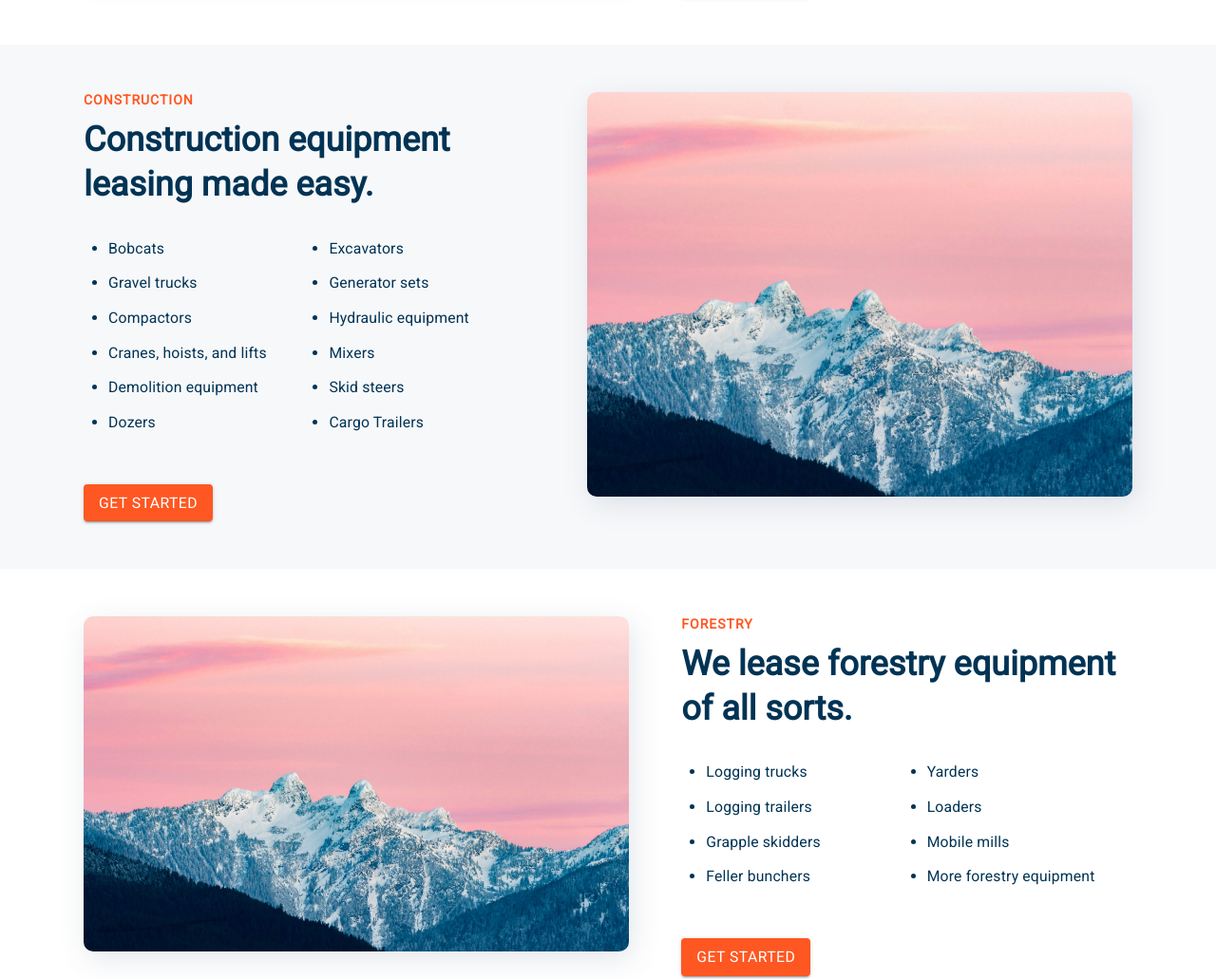
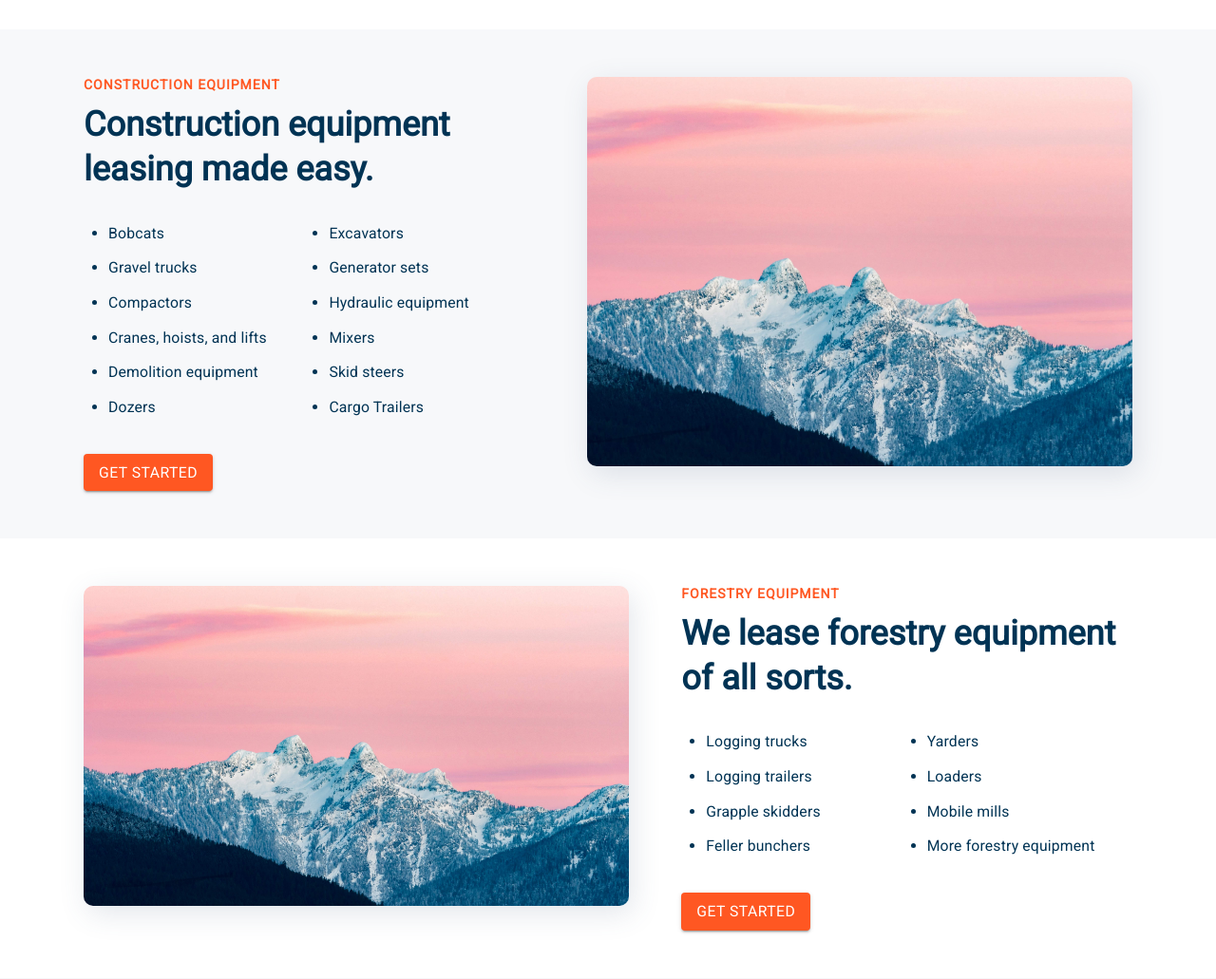
Before and after one commit to elina-codes/arbutus, a Gatsby site: page /industries-we-serve in a window 1280 px wide. Shown: the part 1241-2272 px from the top of the page at 95% size. Built offline with nearby package versions, Linux system fonts and the light colour scheme; Gatsby itself is replaced by a stand-in of ours.

Commit message:
IWS cleanup

```diff
--- a/src/components/section/styles.js
+++ b/src/components/section/styles.js
@@ -23,7 +23,7 @@ const styles = makeStyles(theme => ({
     maxWidth: 540,
   },
   buttonContainer: {
-    marginTop: theme.space.xl,
+    marginTop: theme.space.md,
   },
   center: {
     display: "flex",
--- a/src/pages/industries-we-serve-content.js
+++ b/src/pages/industries-we-serve-content.js
@@ -27,8 +27,9 @@ export const iwsContent = {
       ],
     },
     {
-      menuItem: "title",
-      title: "Construction",
+      menuItem: "altTitle",
+      altTitle: "Construction",
+      title: "Construction Equipment",
       subtitle: "Construction equipment leasing made easy.",
       image: {
         src: placeholderData.image,
@@ -51,8 +52,9 @@ export const iwsContent = {
       ],
     },
     {
-      menuItem: "title",
-      title: "Forestry",
+      menuItem: "altTitle",
+      altTitle: "Forestry",
+      title: "Forestry Equipment",
       subtitle: "We lease forestry equipment of all sorts.",
       image: {
         src: placeholderData.image,
@@ -71,8 +73,9 @@ export const iwsContent = {
       ],
     },
     {
-      menuItem: "title",
-      title: "Hospitality",
+      menuItem: "altTitle",
+      altTitle: "Hospitality",
+      title: "Hospitality Equipment",
       subtitle: "Everything you need for your new restaurant.",
       image: {
         src: placeholderData.image,
@@ -95,8 +98,9 @@ export const iwsContent = {
       ],
     },
     {
-      menuItem: "title",
-      title: "Fitness",
+      menuItem: "altTitle",
+      altTitle: "Fitness",
+      title: "Fitness Equipment",
       subtitle: "Leasing gym equipment has never been easier.",
       image: {
         src: placeholderData.image,
@@ -117,8 +121,9 @@ export const iwsContent = {
       ],
     },
     {
-      menuItem: "title",
-      title: "Health and Wellness",
+      menuItem: "altTitle",
+      altTitle: "Health and Wellness",
+      title: "Health and Wellness Equipment",
       subtitle: "We also lease health and wellness equipment.",
       image: {
         src: placeholderData.image,
@@ -139,8 +144,9 @@ export const iwsContent = {
       ],
     },
     {
-      menuItem: "title",
-      title: "Manufacturing",
+      menuItem: "altTitle",
+      altTitle: "Manufacturing",
+      title: "Manufacturing Equipment",
       subtitle: "Want manufacturing equipment? We can help with that.",
       image: {
         src: placeholderData.image,
--- a/src/pages/industries-we-serve.js
+++ b/src/pages/industries-we-serve.js
@@ -25,15 +25,20 @@ const IndustriesWeServePage = () => {
     <Layout {...{ seo, topBannerData }}>
       <PageMenu sections={menuSections} />
       {pageSections.map((section, i) => {
-        const { content, image, ...sectionProps } = section
+        const { menuItem, altTitle, content, image, ...sectionProps } = section
         const alternate = i % 2
         const position = alternate ? "right" : "left"
-        const light = alternate
+        const light = !!alternate
         return (
           <Section
-            {...{ light, image: { position, ...image }, ...sectionProps }}
+            {...{
+              key: section.id,
+              light,
+              image: { position, ...image },
+              ...sectionProps,
+            }}
           >
-            <ul style={{ columnCount: 2 }}>
+            <ul style={{ columnCount: 2, marginBottom: 0 }}>
               {content.map(item => (
                 <li key={item}>{item}</li>
               ))}
```
